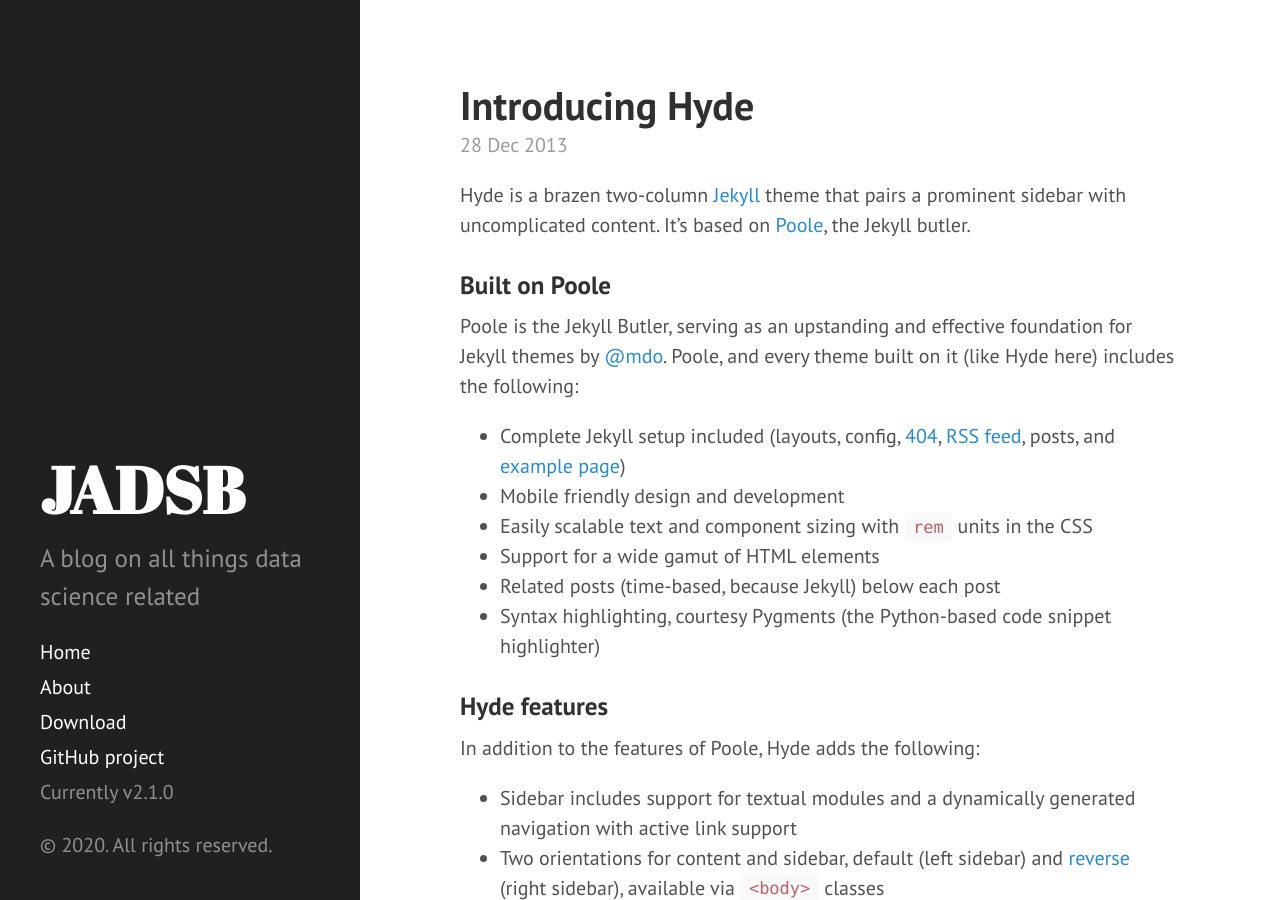
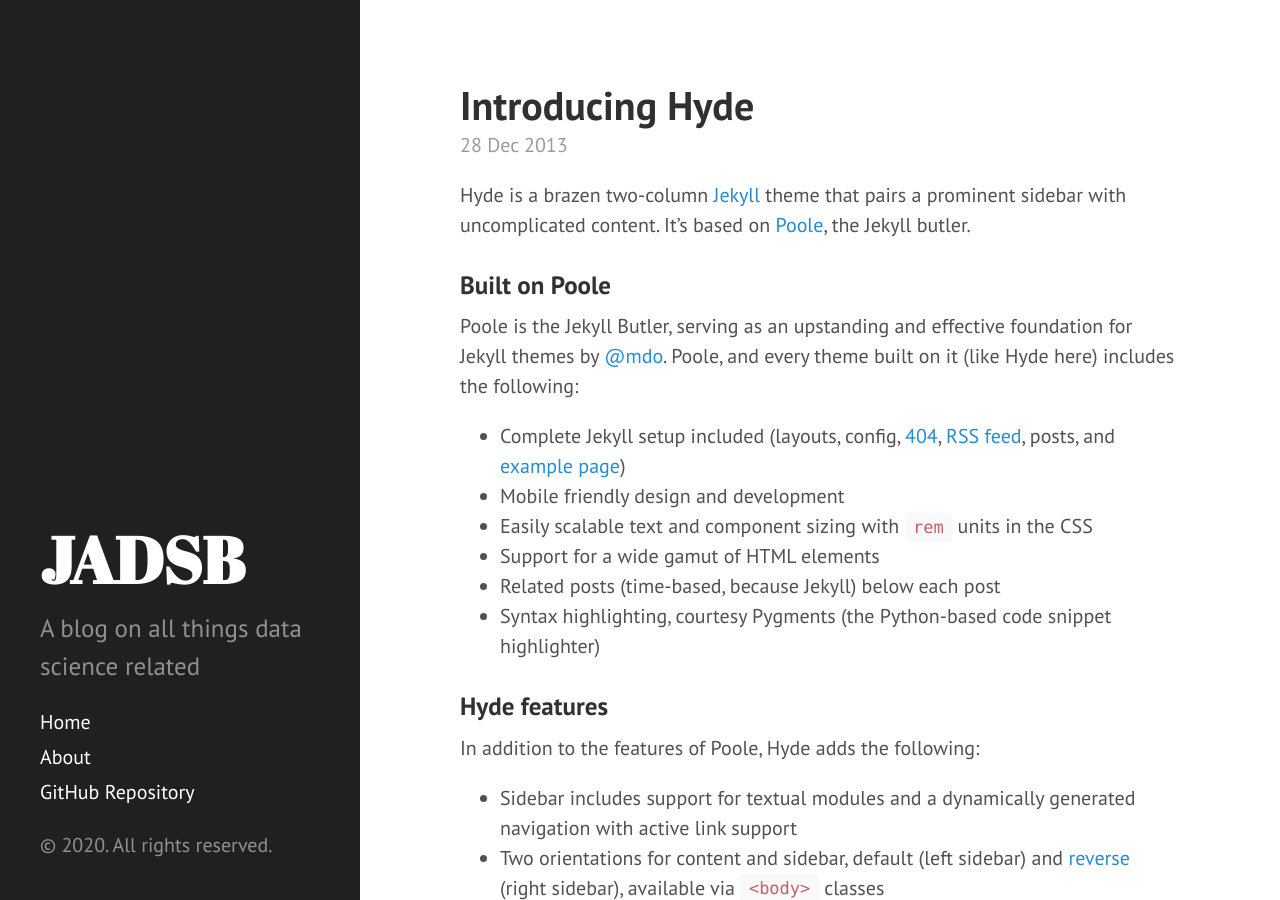
Before and after one commit to Saltwater-City/bslc.github.io, a Jekyll site: the page built from index.html, in a window 1280 px wide and 900 px high. Built offline with Jekyll 4.4.1, drawn with Linux system fonts in a browser that asks for light colours; Markdown is read by kramdown in place of the engine named in the settings; the list of posts is cut into pages by our own code.

Commit message:
edited sidebar.html

```diff
--- a/_includes/sidebar.html
+++ b/_includes/sidebar.html
@@ -26,9 +26,9 @@
         {% endif %}
       {% endfor %}
 
-      <a class="sidebar-nav-item" href="{{ site.github.repo }}/archive/v{{ site.version }}.zip">Download</a>
-      <a class="sidebar-nav-item" href="{{ site.github.repo }}">GitHub project</a>
-      <span class="sidebar-nav-item">Currently v{{ site.version }}</span>
+      <!-- <a class="sidebar-nav-item" href="{{ site.github.repo }}/archive/v{{ site.version }}.zip">Download</a> -->
+      <a class="sidebar-nav-item" href="{{ site.github.repo }}">GitHub Repository</a>
+      <!-- <span class="sidebar-nav-item">Currently v{{ site.version }}</span> -->
     </nav>
 
     <p>&copy; {{ site.time | date: '%Y' }}. All rights reserved.</p>
```
